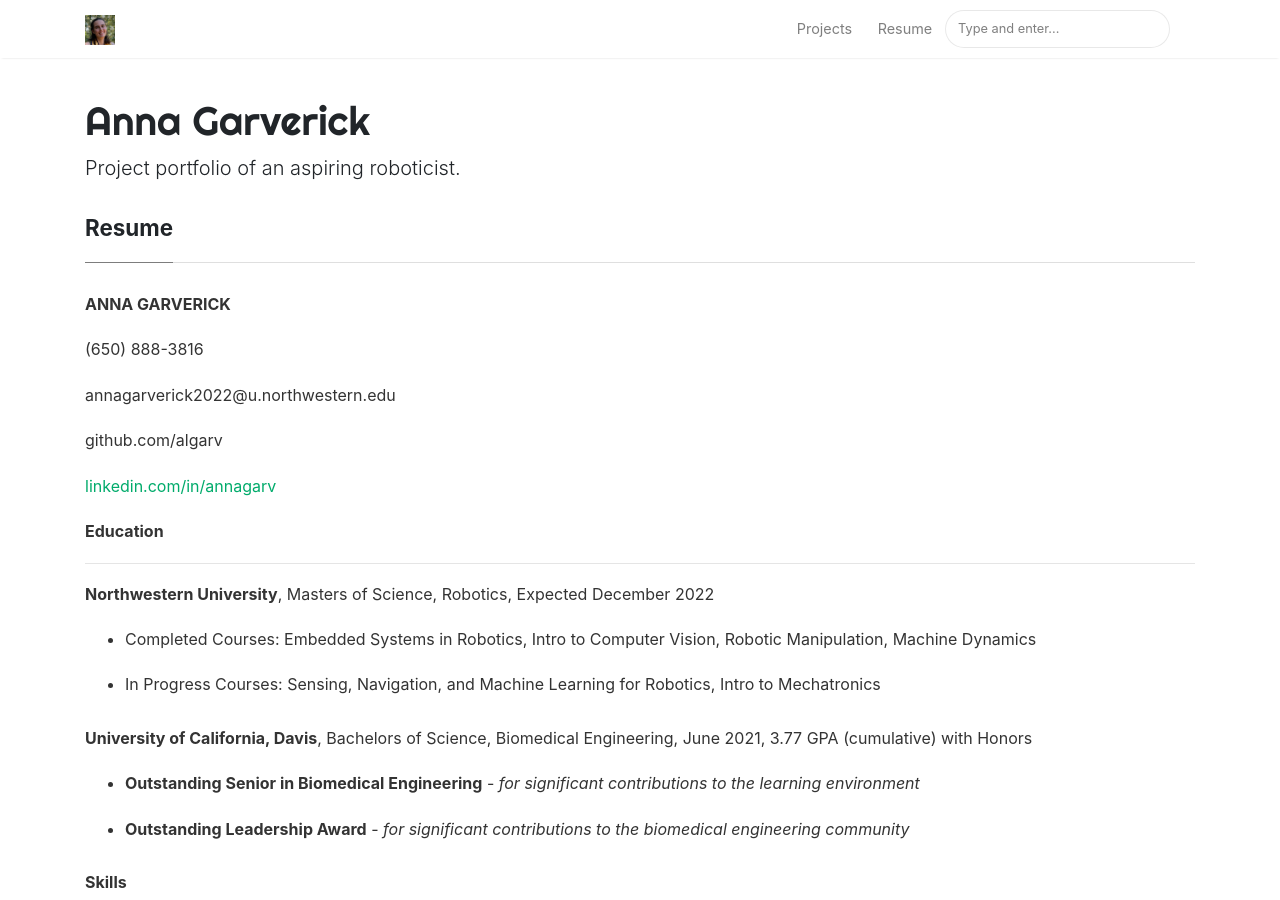
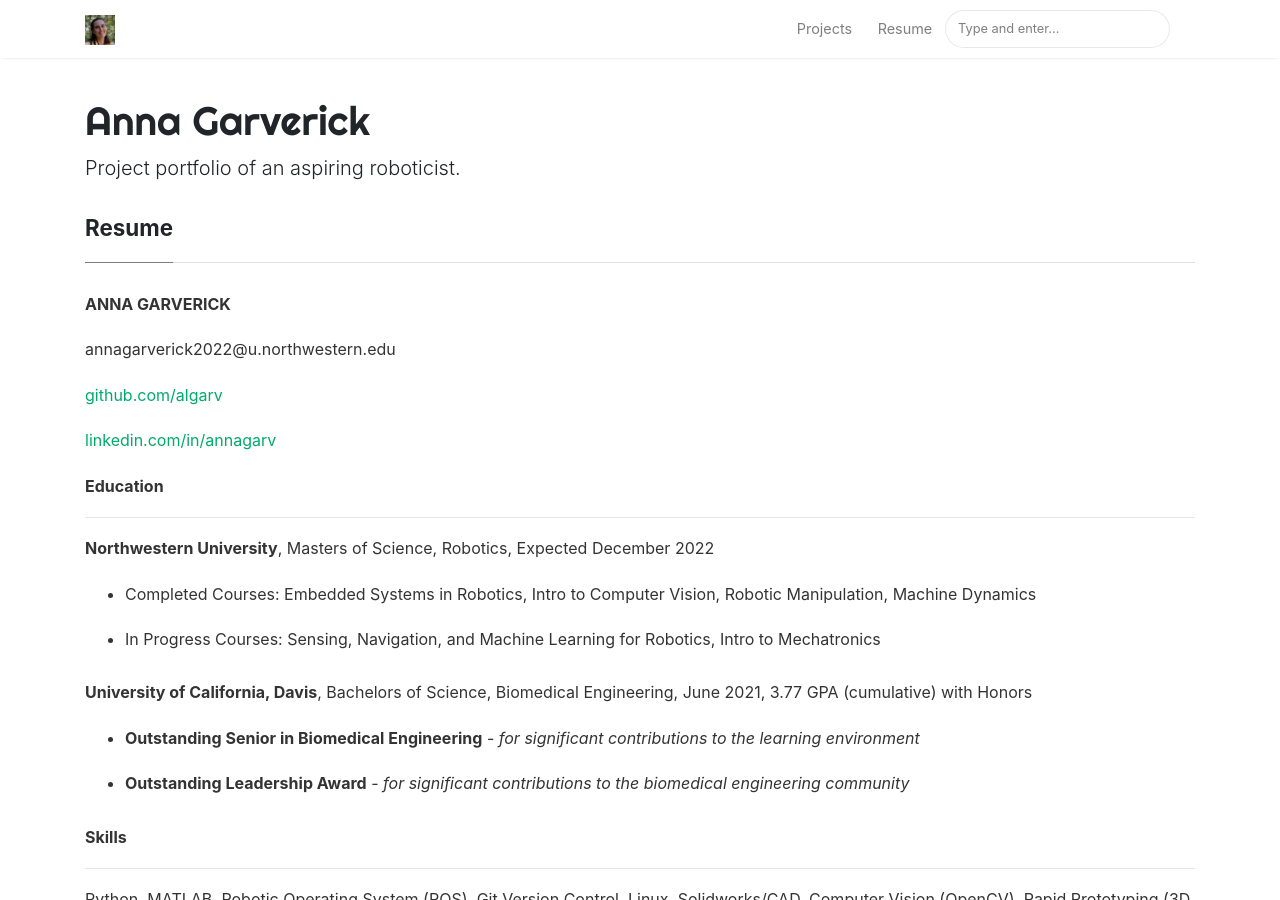
Before and after one commit to roy2909/roy2909.github.io, a Jekyll site: the page built from _pages/resume.md, in a window 1280 px wide and 900 px high. Built offline with Jekyll 4.4.1, drawn with Linux system fonts in a browser that asks for light colours; nearby versions of some CDN libraries.

Commit message:
Updating resume contact section

```diff
--- a/_pages/resume.md
+++ b/_pages/resume.md
@@ -8,10 +8,9 @@ comments: false
 
 **ANNA GARVERICK**
 
-<p> (650) 888-3816 </p>
 <p> annagarverick2022@u.northwestern.edu</p>
 
-github.com/algarv
+[github.com/algarv](https://www.github.com/algarv)
 
 [linkedin.com/in/annagarv](https://www.linkedin.com/in/annagarv/)
 
```
